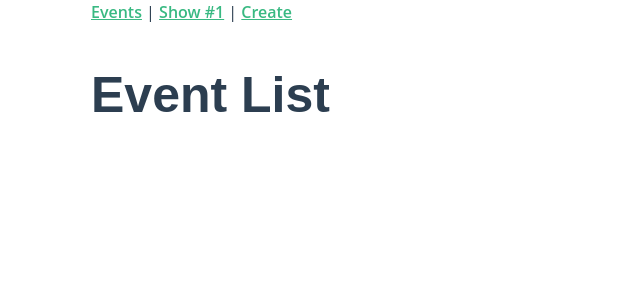
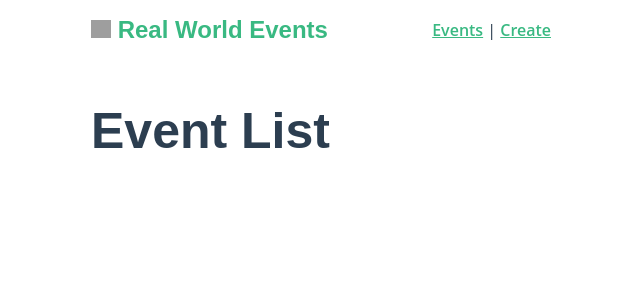
Before and after one commit to andre000/course-real-world-vue, a Vue app: page / in a window 1280 px wide. Shown: the top 300 px of the page, without its empty margins (319-959 px from the left). Built offline with nearby package versions, Linux system fonts and the light colour scheme; grey boxes are pictures that could not be loaded.

Commit message:
✨ Added navbar to main page

```diff
--- a/src/App.vue
+++ b/src/App.vue
@@ -1,18 +1,24 @@
 <template>
   <div id="app">
-    <div id="nav">
-      <router-link :to="{ name: 'event-list' }">Events</router-link> |
-      <router-link :to="{ name: 'event-show' }">Show #1</router-link> |
-      <router-link :to="{ name: 'event-create' }">Create</router-link>
-    </div>
+    <nav-bar />
     <router-view/>
   </div>
 </template>
+
+<script>
+import NavBar from '@/components/NavBar.vue';
+
+export default {
+  components: {
+    NavBar,
+  },
+};
+</script>
 
 <style lang="scss">
 @import 'src/assets/theme.scss';
 
 #app {
-    color: #2c3e50;
+  color: #2c3e50;
 }
 </style>
```
